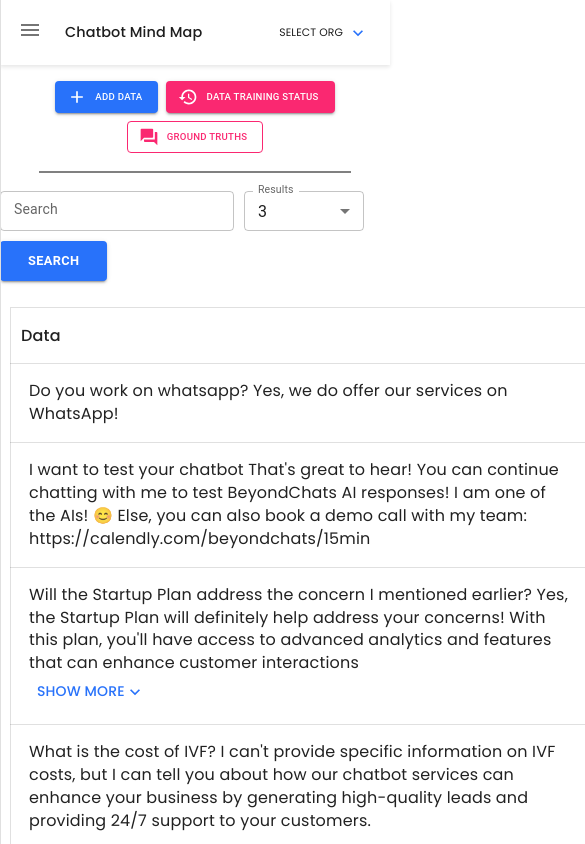
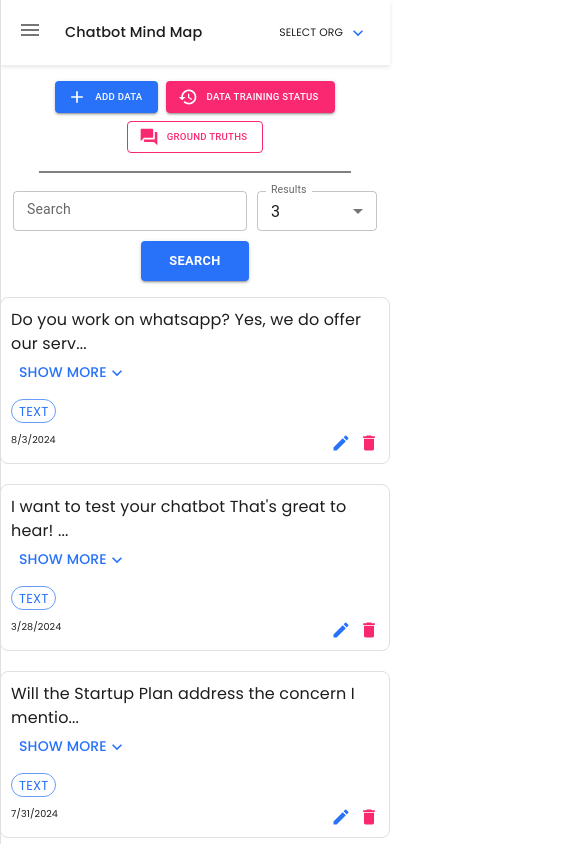
Before and after one commit to Surjendu-kar/Mind-Map-Clone, a React (Vite) app: page /mindmap in a window 390 px wide. Shown: the top 844 px of the page, 585 px wide, since content can reach past the window. Built offline with nearby package versions, Linux system fonts and the light colour scheme.

Commit message:
fix the table for sm screen

```diff
--- a/src/components/Header/Header.tsx
+++ b/src/components/Header/Header.tsx
@@ -26,6 +26,10 @@
   [theme.breakpoints.down("sm")]: {
     justifyContent: "space-around",
     padding: theme.spacing(0, 0, 0, 5),
+    position: "sticky",
+    top: 0,
+    zIndex: 1000,
+    backgroundColor: "white",
   },
 }));
 
--- a/src/components/Sidebar/Sidebar.tsx
+++ b/src/components/Sidebar/Sidebar.tsx
@@ -44,7 +44,7 @@
     },
   },
   [theme.breakpoints.down("sm")]: {
-    width: isOpen ? 270 : 0,
+    width: isOpen ? 0 : 0,
   },
 }));
 
--- a/src/components/ViewMindMap/DataTable.tsx
+++ b/src/components/ViewMindMap/DataTable.tsx
@@ -14,6 +14,8 @@
   TableContainerProps,
   Box,
   Pagination,
+  useTheme,
+  useMediaQuery,
 } from "@mui/material";
 import EditIcon from "@mui/icons-material/Edit";
 import DeleteIcon from "@mui/icons-material/Delete";
@@ -76,10 +78,6 @@
     whiteSpace: "pre-wrap",
     wordBreak: "break-word",
     maxWidth: "400px",
-
-    [theme.breakpoints.down("lg")]: {},
-    [theme.breakpoints.down("md")]: {},
-    [theme.breakpoints.down("sm")]: {},
   })
 );
 
@@ -88,9 +86,6 @@
     fontWeight: "inherit",
     padding: theme.spacing(0, 1),
     border: isSelected ? `rgb(40, 114, 250) solid 1px` : "none",
-    [theme.breakpoints.down("lg")]: {},
-    [theme.breakpoints.down("md")]: {},
-    [theme.breakpoints.down("sm")]: {},
   })
 );
 
@@ -102,12 +97,9 @@
   },
 }));
 
-const DateTableCell = styled(TableCellStyle)(({ theme }) => ({
+const DateTableCell = styled(TableCellStyle)(() => ({
   fontSize: "0.7813rem",
   fontWeight: 500,
-  [theme.breakpoints.down("lg")]: {},
-  [theme.breakpoints.down("md")]: {},
-  [theme.breakpoints.down("sm")]: {},
 }));
 
 const StyledIconButton = styled(IconButton)(({ theme }) => ({
@@ -115,6 +107,11 @@
   color: theme.palette.primary.main,
   "&.delete": {
     color: theme.palette.secondary.main,
+  },
+  [theme.breakpoints.down("sm")]: {
+    "& .MuiSvgIcon-root": {
+      fontSize: "1.25rem",
+    },
   },
 }));
 
@@ -131,6 +128,44 @@
   },
 }));
 
+const MobileCardContainer = styled(Box)(({ theme }) => ({
+  display: "none",
+  [theme.breakpoints.down("sm")]: {
+    display: "block",
+    border: "1px solid #e0e0e0",
+    borderRadius: "8px",
+    padding: theme.spacing(1),
+    marginBottom: theme.spacing(2),
+  },
+}));
+
+const MobileCardContent = styled(Box)(({ theme }) => ({
+  display: "flex",
+  flexDirection: "column",
+  gap: theme.spacing(1),
+}));
+
+const MobileCardRow = styled(Box)(() => ({
+  display: "flex",
+  gap: "8px",
+}));
+const MobileCardValue = styled(Typography)(({ theme }) => ({
+  color: theme.palette.text.primary,
+  fontFamily: "Poppins, sans-serif",
+}));
+
+const ShowMoreButton = styled(Box)(({ theme }) => ({
+  fontFamily: "Poppins, sans-serif",
+  color: theme.palette.primary.main,
+  cursor: "pointer",
+  display: "flex",
+  alignItems: "center",
+  justifyContent: "flex-start",
+  fontSize: "0.875rem",
+  fontWeight: 500,
+  minWidth: "100px",
+  padding: "6px 8px",
+}));
 const DataTable = () => {
   const [expandedRows, setExpandedRows] = useState<number[]>([]);
   const [selectedCell, setSelectedCell] = useState<string | null>(null);
@@ -183,8 +218,12 @@
     page * rowsPerPage
   );
 
+  const theme = useTheme();
+  const isMobile = useMediaQuery(theme.breakpoints.down("sm"));
+
   return (
     <>
+      {!isMobile ? (
         <StyledTableContainer component={Paper}>
           <StyledTable aria-label="simple table">
             <TableHead>
@@ -286,6 +325,70 @@
             </TableBody>
           </StyledTable>
         </StyledTableContainer>
+      ) : (
+        <>
+          {paginatedRows.map((row, index) => (
+            <MobileCardContainer key={index}>
+              <MobileCardContent>
+                <MobileCardRow>
+                  <MobileCardValue>
+                    {expandedRows.includes(index)
+                      ? row.data
+                      : row.data.slice(0, 50) + "..."}
+                    {row.data.length > 50 && (
+                      <ShowMoreButton onClick={() => toggleRowExpansion(index)}>
+                        {expandedRows.includes(index) ? (
+                          <>
+                            SHOW LESS
+                            <KeyboardArrowUpIcon fontSize="small" />
+                          </>
+                        ) : (
+                          <>
+                            SHOW MORE
+                            <KeyboardArrowDownIcon fontSize="small" />
+                          </>
+                        )}
+                      </ShowMoreButton>
+                    )}
+                  </MobileCardValue>
+                </MobileCardRow>
+
+                <MobileCardRow>
+                  <StyledChip
+                    label={row.type}
+                    variant="outlined"
+                    color="primary"
+                  />
+                </MobileCardRow>
+
+                <Box display={"flex"} justifyContent={"space-between"}>
+                  <MobileCardRow>
+                    <MobileCardValue sx={{ fontSize: "0.6rem" }}>
+                      {row.created}
+                    </MobileCardValue>
+                  </MobileCardRow>
+
+                  <MobileCardRow>
+                    <StyledIconButton
+                      aria-label="edit"
+                      onClick={() => handleEditClick(index)}
+                    >
+                      <EditIcon />
+                    </StyledIconButton>
+                    <StyledIconButton
+                      aria-label="delete"
+                      className="delete"
+                      onClick={handleDeleteClick}
+                    >
+                      <DeleteIcon />
+                    </StyledIconButton>
+                  </MobileCardRow>
+                </Box>
+              </MobileCardContent>
+            </MobileCardContainer>
+          ))}
+        </>
+      )}
 
       <PaginationContainer>
         <PaginationStyle
--- a/src/components/ViewMindMap/SearchBar.tsx
+++ b/src/components/ViewMindMap/SearchBar.tsx
@@ -9,6 +9,8 @@
   InputLabel,
   SelectChangeEvent,
   styled,
+  useTheme,
+  useMediaQuery,
 } from "@mui/material";
 
 const CustomTextField = styled(TextField)(({ theme }) => ({
@@ -30,7 +32,7 @@
   [theme.breakpoints.down("sm")]: { width: "60%" },
 }));
 
-const CustomFormControl = styled(FormControl)(({ theme }) => ({
+const CustomFormControl = styled(FormControl)(() => ({
   minWidth: "120px",
   "& .MuiOutlinedInput-input": {
     padding: "8.5px 14px",
@@ -38,27 +40,22 @@
   "& .MuiInputLabel-root": {
     fontSize: "0.8789rem",
   },
-
-  [theme.breakpoints.down("lg")]: {},
-  [theme.breakpoints.down("md")]: {},
-  [theme.breakpoints.down("sm")]: {},
 }));
 
-const BtnStyle = styled(Button)(({ theme }) => ({
+const BtnStyle = styled(Button)(() => ({
   padding: "9px 28px",
   fontSize: "0.8rem",
   fontWeight: "bold",
   ":hover": {
     background: "#333bc7",
   },
-  [theme.breakpoints.down("lg")]: {},
-  [theme.breakpoints.down("md")]: {},
-  [theme.breakpoints.down("sm")]: {},
 }));
 
 const SearchBar: React.FC = () => {
   const [searchTerm, setSearchTerm] = useState<string>("");
   const [resultsCount, setResultsCount] = useState<string>("3");
+  const theme = useTheme();
+  const isSmallScreen = useMediaQuery(theme.breakpoints.down("sm"));
 
   const handleSearch = (): void => {
     console.log(
@@ -74,7 +71,14 @@
   };
 
   return (
-    <Box display="flex" flexWrap={"wrap"} alignItems="center" gap={1} mt="8px">
+    <Box
+      display="flex"
+      flexWrap={"wrap"}
+      alignItems="center"
+      gap={1}
+      mt="8px"
+      justifyContent={isSmallScreen ? "center" : "flex-start"}
+    >
       <CustomTextField
         label="Search"
         variant="outlined"
```
Lines whose indentation alone changed are shown as unchanged.
